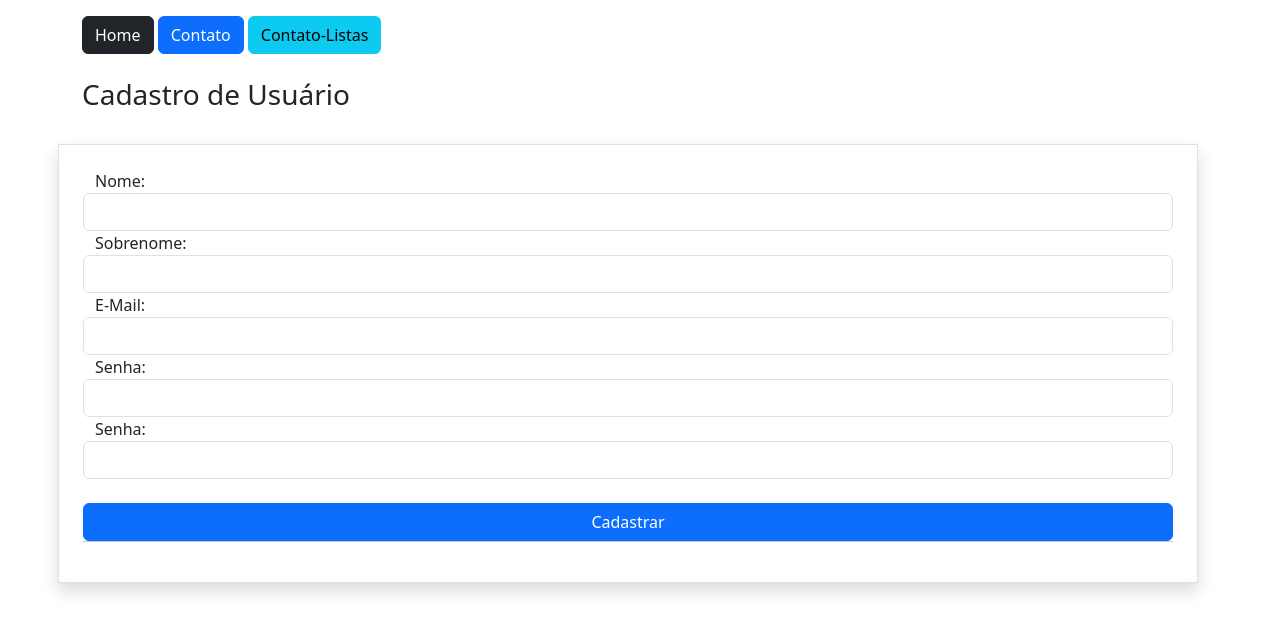
After one commit to Aly2230/app, a Flask app: page /cadastro/ in a window 1280 px wide. The commit adds this page. Shown: the top 634 px of the page. Run offline with Flask 3, Linux system fonts and the light colour scheme.

Commit message:
alterações

```diff
--- a/app/forms.py
+++ b/app/forms.py
@@ -1,12 +1,39 @@
 from flask_wtf import FlaskForm
-from wtforms import StringField,SubmitField
-from wtforms.validators import DataRequired,Email
+from wtforms import StringField,SubmitField,PasswordField
+from wtforms.validators import DataRequired,Email, EqualTo, ValidationError
 
-from app import db
-from app.models import Contato
+from app import db,bcrypt
+from app.models import Contato ,User
 #baixar o pacote flask_wtf e wtforms para poder utilizar  StringField,SubmitField,
 #DataRequired,Email
 #criar a lista
+
+#Formulário para o controle de login padrão
+class UserForm(FlaskForm):
+     nome=StringField('Nome:',validators=[DataRequired()])
+     sobrenome=StringField('Sobrenome:',validators=[DataRequired()])
+     email=StringField('E-Mail:',validators=[DataRequired(),Email()])
+     senha=PasswordField('Senha:',validators=[DataRequired()])
+     confirmacao_senha=PasswordField('Senha:',validators=[DataRequired(),EqualTo('senha')])
+     btnSubmit=SubmitField('Cadastrar')
+     #função para verificar se o mail já existe no banco de dados
+     def validade_email(self,email):
+         if User.query.filter(email=email.data).first():
+             return ValidationError('Usuário já cadastrado com esse E-mail!!!')
+         #aqui é para salvar no banco de dados
+     def save(self):
+         senha=bcrypt.generate_password_hash(self.senha.data.encode('utf-8'))
+         user = User(
+                nome=self.nome.data,
+                 sobrenome=self.sobrenome.data,
+                 email=self.email.data,
+                 senha=senha
+             )
+
+         db.session.add(user)
+         db.session.commit()
+         return user
+
 class ContatoForm(FlaskForm):
     nome=StringField('Nome:',validators=[DataRequired()])
     email=StringField('E-Mail:',validators=[DataRequired(),Email()])
--- a/app/models.py
+++ b/app/models.py
@@ -2,9 +2,9 @@ from app import db,login_manager
 from datetime import datetime
 from flask_login import UserMixin
 
-@login_manager.user.loader
+@login_manager.user_loader
 def load_user(user_id):
-    return user.query,get(user_id)
+    return User.query.get(user_id)
 
 class User(db.Model):
      id = db.Column(db.Integer, primary_key=True)
--- /dev/null
+++ b/app/templates/cadastro.html
@@ -0,0 +1,40 @@
+{% extends 'base.html' %}
+{% block content %}
+
+
+     <div class="container">
+      {% include 'nav.html'%}
+
+       <div class="row mt-4">
+        <h3>Cadastro de Usuário</h3>
+       <form action="" method="post" class="row mt-4 p-4 rounde border shadow">
+        <!--1 criar o formulário-->
+       {{form.csrf_token}}
+
+       <!--Token de segurança-->
+       {{form.nome.label()}}
+       {{form.nome(class="form-control")}}
+
+       {{form.sobrenome.label()}}
+       {{form.sobrenome(class="form-control")}}
+
+       {{form.email.label()}}
+       {{form.email(class="form-control")}}
+
+       {{form.senha.label()}}
+       {{form.senha(class="form-control")}}
+
+       {{form.confirmacao_senha.label()}}
+       {{form.confirmacao_senha(class="form-control")}}
+
+       {{form.btnSubmit(class="btn btn-primary mt-4 col-12")}}
+
+       <hr>
+
+
+       </form>
+
+     </div>
+
+     </div>
+     {% endblock %}
--- a/app/views.py
+++ b/app/views.py
@@ -1,8 +1,9 @@
 from app import app,db
 from flask import render_template,url_for,request,redirect
+from flask_login import login_user,logout_user,current_user
 
 from app.models import Contato
-from app.forms import ContatoForm
+from app.forms import ContatoForm,UserForm
 
 @app.route('/')
 def homepage():
@@ -14,12 +15,22 @@ def homepage():
      }
      return render_template('index.html',context=context)
 
+#cadastro de usuário
+@app.route('/cadastro/',methods= ['GET','POST'])
+def cadastro():
+     form = UserForm()
+     if form.validate_on_submit():
+          user = form.save()
+          login_user(user, remember=True)
+          return redirect(url_for('homepage'))
+
+     return render_template('cadastro.html',form=form)
+
 
 @app.route('/contato/', methods= ['GET','POST'])
 def contato():
      form=ContatoForm()
      context = {}
-  #pegar o formulário e verficar se foi submetido pegar o formulário e redirecionar a página. nesse espaço também da pra tratar erros
      if form.validate_on_submit():
           form.save()
           return redirect(url_for('homepage'))
```
Also changed, not shown: app/templates/index.html (+14 -3 lines), migrations/versions/5f5d27adba84_.py (added, +35 -0 lines), app/templates/nav.html (line endings or trailing spaces), instance/database.db.
